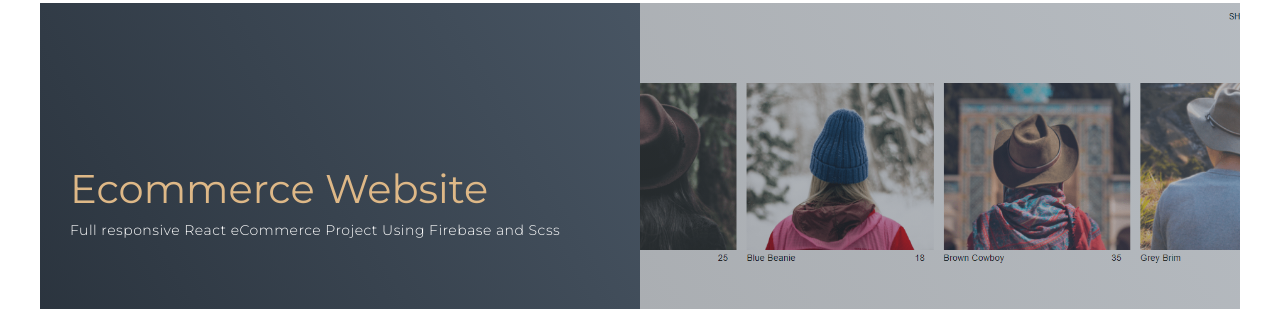
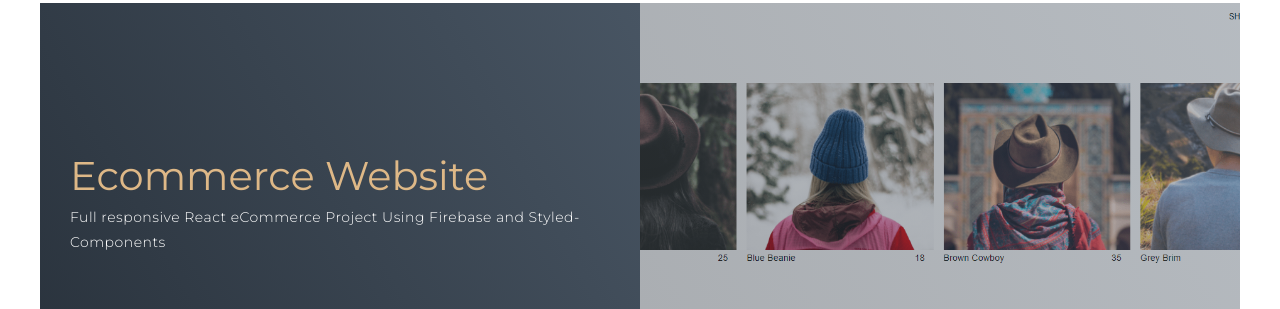
Before and after one commit to adhamassaf/portfolio, a plain HTML site: page index.html in a window 1280 px wide. Shown: the part 1820-2129 px from the top of the page. Drawn offline with Linux system fonts and the light colour scheme.

Commit message:
fifth commit

```diff
--- a/index.html
+++ b/index.html
@@ -95,7 +95,7 @@
               <h1>Ecommerce Website</h1>
             </a>
 
-            <p>Full responsive React eCommerce Project Using Firebase and Scss</p>
+            <p>Full responsive React eCommerce Project Using Firebase and Styled-Components</p>
           </div>
           <div class="project-img">
             <img src="./img/11.PNG" alt="img">
```
